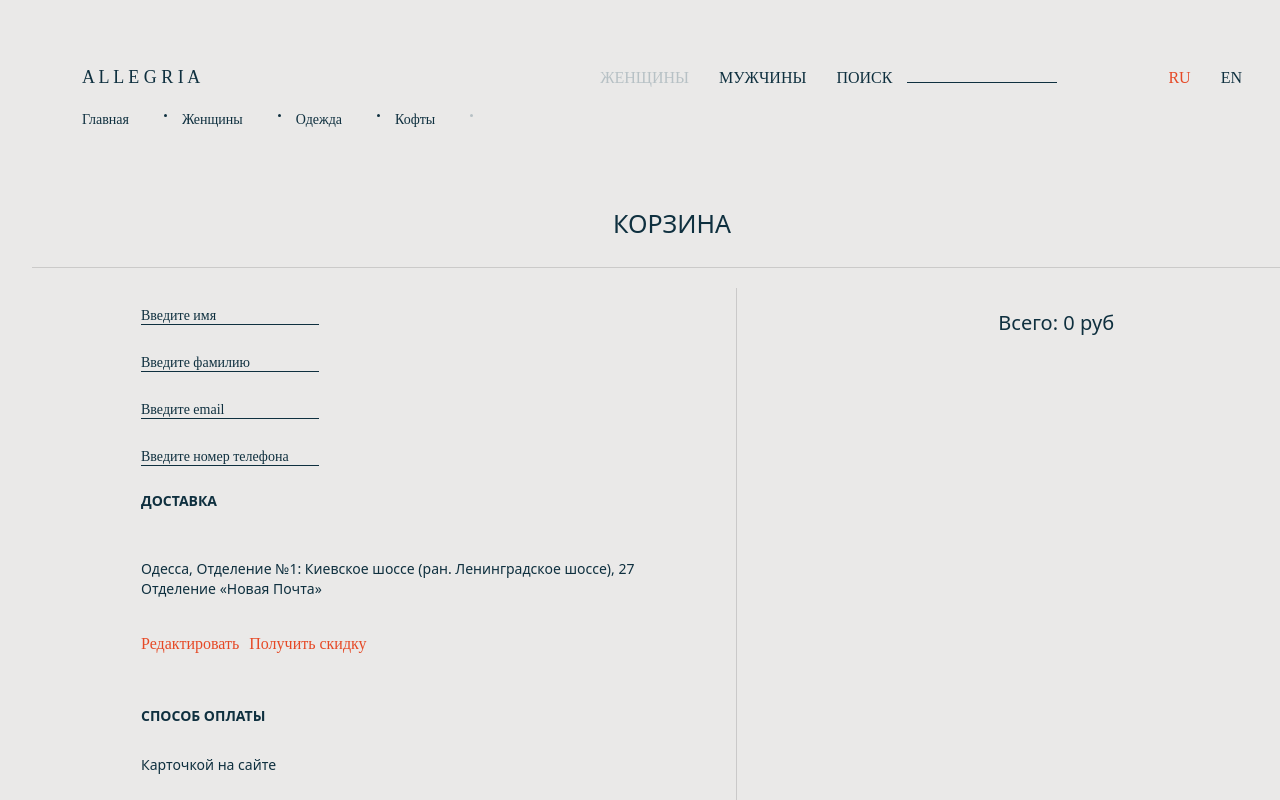
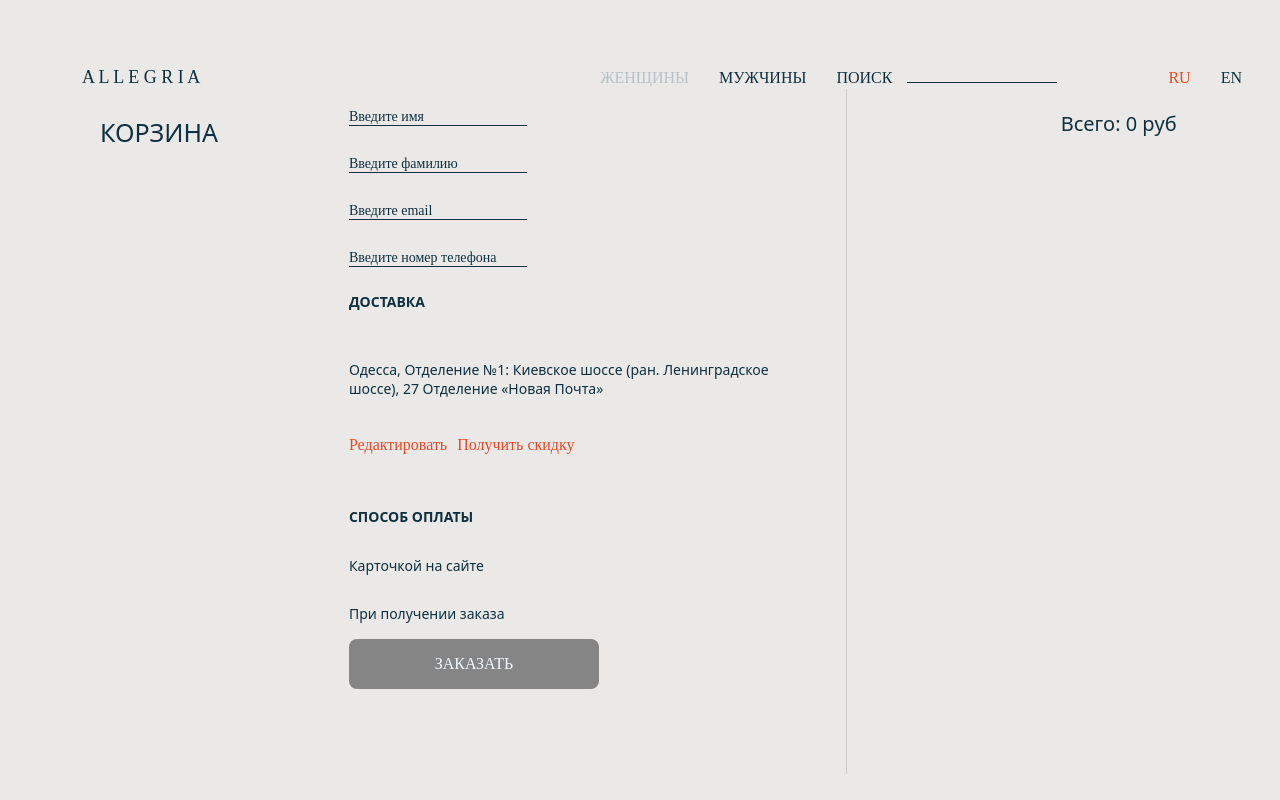
Before and after one commit to wwqwsff/shop, a Vue app: page /basket in a window 1280 px wide. Shown: the top 800 px of the page. Built offline with nearby package versions, Linux system fonts and the light colour scheme; the HTML template or start-up script is replaced by a standard one.

Commit message:
Version 2

```diff
--- /dev/null
+++ b/src/components/BreadCrumb.vue
@@ -0,0 +1,65 @@
+<template>
+  <nav aria-label="breadcrumb" class="breadcrumb-nav">
+    <ol class="breadcrumb">
+      <li
+        v-for="(item, index) in breadcrumbItems"
+        :key="index"
+        class="breadcrumb-item"
+      >
+        <template v-if="item.url && index !== breadcrumbItems.length - 1">
+          <router-link :to="item.url">{{ item.label }}</router-link>
+        </template>
+        <template v-else>
+          <span>{{ item.label }}</span>
+        </template>
+      </li>
+    </ol>
+  </nav>
+</template>
+
+<script setup>
+import { computed } from 'vue';
+import { useRoute } from 'vue-router';
+
+const route = useRoute();
+
+const breadcrumbItems = computed(() => {
+  const items = route.matched.map(r => ({
+    label: r.meta?.breadcrumb || r.name,
+    url: r.path
+  }));
+
+  // Последний элемент — текущая страница, без ссылки
+  if (items.length) items[items.length - 1].url = undefined;
+
+  return items;
+});
+</script>
+
+<style scoped>
+.breadcrumb {
+  list-style: none;
+  display: flex;
+  gap: 0.5rem;
+  padding: 0;
+  margin: 0;
+}
+
+.breadcrumb-item::after {
+  content: ">";
+  margin-left: 0.5rem;
+}
+
+.breadcrumb-item:last-child::after {
+  content: "";
+}
+
+.breadcrumb-item a {
+  text-decoration: none;
+  color: #0f303f;
+}
+
+.breadcrumb-item span {
+  color: #6c757d;
+}
+</style>
--- a/src/components/Header.vue
+++ b/src/components/Header.vue
@@ -1,11 +1,25 @@
 <script setup lang="ts">
-import { ref } from 'vue'
-import { BaseButton, Svg } from './index'
+import { ref , computed} from 'vue'
+import { useRoute } from 'vue-router';
+import { BaseButton, Svg, BreadCrumb} from './index'
+
 
 type Category = 'women' | 'men'
 type Language = 'ru'| 'en'
 
+const route = useRoute();
 
+const breadcrumbItems = computed(() => {
+  // matched – массив обработанных частей маршрута (от родительского к дочернему)
+  const items = route.matched.map((matchedRoute, index, array) => {
+    // Берём название из meta, либо генерируем из name
+    const label = matchedRoute.meta?.breadcrumb || matchedRoute.name || '...';
+    // Для всех элементов, кроме последнего, делаем ссылку
+    const url = index === array.length - 1 ? undefined : matchedRoute.path;
+    return { label, url };
+  });
+  return items;
+});
 const activeCategory = ref<Category>('women')
 const activeLanguage = ref<Language>('ru')
 const languages = {
@@ -84,25 +98,8 @@
     </div>
   </div>
   <div class="header__down">
-    <RouterLink to="/" class="btn--router">
-    <BaseButton
-    class="header__down--info"
-    text="Главная"
-    size="small-size"/></RouterLink>
-    <BaseButton
-    class="header__down--info"
-    text="Женщины"
-    size="small-size"/>
-    <BaseButton
-    class="header__down--info"
-    text="Одежда"
-    size="small-size"/>
-    <BaseButton
-    class="header__down--info-grey"
-    text="Кофты"
-    size="small-size"
-
-    />
+   <BreadCrumb :items="breadcrumbItems"
+    />  <router-view />
   </div>
 
 </template>
--- a/src/components/Sidebar.vue
+++ b/src/components/Sidebar.vue
@@ -7,6 +7,7 @@
   title: string
   routeKey: string
 }
+
 const categories = {
   women: { text: 'ЖЕНЩИНЫ' },
   men: { text: 'МУЖЧИНЫ' }
@@ -49,10 +50,6 @@
       title: 'ДЕКОР ДЛЯ ДОМА',
       items: [{ title: 'Все товары', routeKey: 'all_products' }]
     },
-    {
-      title: 'УКРАШЕНИЯ',
-      items: [{ title: 'Украшения', routeKey: 'jewelry' }]
-    }
   ],
   men: [
     {
--- a/src/components/SidebarElements.vue
+++ b/src/components/SidebarElements.vue
@@ -36,13 +36,13 @@
 </script>
 <template>
   <hr class="line" />
-  <li>
+  <li @click="hangleClick">
     <span class="text">{{ info }}</span>
-    ><Svg
+    <Svg
       class="svg"
       :size="16"
       :name="isOpen ? 'dash' : 'plus'"
-      @click="hangleClick"
+
       :stroke-width="0.4"
     ></Svg>
   </li>
--- a/src/components/index.ts
+++ b/src/components/index.ts
@@ -10,3 +10,4 @@
 export { default as PopUpWindow } from './PopUpWindow.vue'
 export { default as Input} from './Input.vue'
 export { default as BasketProduct} from './BasketProduct.vue'
+export {default as BreadCrumb} from './BreadCrumb.vue'
--- a/src/router.ts
+++ b/src/router.ts
@@ -23,7 +23,10 @@
   {
     path: '/',
     name: 'Main',
-    component: Main
+    component: Main,
+    meta: { breadcrumb: 'Главная',
+      parent: '/'
+     }
   },
   {
     path: '/one',
@@ -41,12 +44,16 @@
   {
     path: '/category/dress',
     name: 'Dress',
-    component: Dress
+    component: Dress,
+    meta: { breadcrumb: 'Платья',
+      parent: '/' }
   },
   {
     path: '/category/parfum',
     name: 'Parfum',
-    component: Parfum
+    component: Parfum,
+    meta: { breadcrumb: 'Парфюм',
+      parent: '/' }
   },
   {
     path:'/category/pop',
@@ -56,43 +63,59 @@
   {
     path: '/category/trousers',
     name: 'Trousers',
-    component: Trousers
+    component: Trousers,
+    meta: { breadcrumb: 'Брюки',
+      parent: '/' }
   },
   {
     path: '/category/tshirt',
     name: 'Tshirt',
-    component: Tshirt
+    component: Tshirt,
+    meta: { breadcrumb: 'Футболки',
+      parent: '/' }
   },
 
   {
     path: '/category/homedecoration',
     name: 'HomeDecoration',
-    component: HomeDecoration
+    component: HomeDecoration,
+    meta: { breadcrumb: 'Декорации',
+      parent: '/' }
   },
   {
     path: '/menCatalog',
     name: 'ManCatalog',
-    component: ManCatalog
+    component: ManCatalog,
+    meta: { breadcrumb: 'Мужчинам',
+      parent: '/' }
   },
 
   {
     path: '/category/mentshirt',
     name: 'MenTshirt',
-    component: MenTshirt
+    component: MenTshirt,
+    meta: { breadcrumb: 'Мужские футболки',
+      parent: '/' }
   },
   {
     path: '/category/menwatch',
     name: 'MenWatch',
-    component: MenWatch
+    component: MenWatch,
+    meta: { breadcrumb: 'Часы',
+      parent: '/' }
   },
   {
     path: '/category/skincare',
     name: 'Skincare',
-    component: Skincare
+    component: Skincare,
+    meta: { breadcrumb: 'Макияж' ,
+      parent: '/'}
   },{
     path: '/category/sunglasses',
     name: 'SunGlasses',
-    component:SunGlasses
+    component:SunGlasses,
+    meta: { breadcrumb: 'Солнечные очки',
+      parent: '/' }
   },
   {
     path:'/category/product',
--- a/src/views/ProductCard.vue
+++ b/src/views/ProductCard.vue
@@ -13,10 +13,53 @@
 })
 
 const { addToBasket } = useBasketStore()
+const activePopup = ref(null)
 
+const infoButtons = [
+  { text: 'Оплата и доставка', type: 'payment', content: paymentContent, size: 'pay' },
+  { text: 'Возврат и доставка', type: 'return', content: returnContent, size: 'return' }
+]
+const productInfo = computed(() => [
+  {
+    text: product.value.brand || 'Brand',
+    size: 'size25',
+    color: 'dark-blue',
+    class: 'product__card--info--style'
+  },
+  {
+    text: productTitle.value,
+    size: 'size14',
+    color: 'grey',
+    class: 'product__card--info--style--one'
+  },
+  {
+    text: productPrice.value,
+    size: 'size14',
+    color: 'dark-blue',
+    class: 'product__card--info--style--one'
+  },
+  product.value.discountPercentage && {
+    text: `Скидка: ${product.value.discountPercentage}%`,
+    size: 'size14',
+    color: 'red',
+    class: 'product__card--info--style--one'
+  },
+  product.value.rating && {
+    text: `Рейтинг: ${product.value.rating}`,
+    size: 'size14',
+    color: 'dark-blue',
+    class: 'product__card--info--style--one'
+  }
+].filter(Boolean))
+
+const openPopup = (type) => {
+  activePopup.value = type
+}
+
+const closePopup = () => {
+  activePopup.value = null
+}
 const product = ref({})
-const showPaymentPopup = ref(false)
-const showReturnPopup = ref(false)
 const selectedSize = ref('s')
 const selectedColor = ref('beige')
 const fetchProduct = async () => {
@@ -69,7 +112,21 @@
   addToBasket(product.value, selectedSize.value, selectedColor.value)
   // Здесь можно добавить логику перехода к оформлению заказа
 }
-
+const actionButtons = [
+  {
+    text: 'ДОБАВИТЬ В КОРЗИНУ',
+    handler: handleAddToBasket,
+    class: 'addToCard--hover'
+  },
+  {
+    text: 'КУПИТЬ В ОДИН КЛИК',
+    handler: handleBuyNow,
+    class: 'addToPay--hover',
+    color: 'grey',
+    colorBackground: 'dark-blue'
+  }
+]
+const sizeGuideUrl = 'https://sezon16.ru/wp-content/uploads/2025/08/9pdFIE8oX8zZRKtgJkAItGmIn__bOLHQxrbs72tXKP2ekvP27rYGx9jTBOHqCvFDkYQsYnONvPAGbkUoT7automs-1-1200x422.jpg'
 </script>
 
 <template>
@@ -79,30 +136,14 @@
         <img :src="productImage" :alt="productTitle" />
       </div>
       <div class="product__card--info">
-        <Title class="product__card--info--style"
-               :text="product.brand || 'Brand'"
-               size="size25"
-               color="dark-blue" />
-        <Title class="product__card--info--style--one"
-               :text="productTitle"
-               size="size14"
-               color="grey" />
-        <Title class="product__card--info--style--one"
-               :text="productPrice"
-               size="size14"
-               color="dark-blue" />
-
-        <Title v-if="product.discountPercentage"
-               class="product__card--info--style--one"
-               :text="`Скидка: ${product.discountPercentage}%`"
-               size="size14"
-               color="red" />
-
-        <Title v-if="product.rating"
-               class="product__card--info--style--one"
-               :text="`Рейтинг: ${product.rating}`"
-               size="size14"
-               color="dark-blue" />
+        <Title
+            v-for="(item, index) in productInfo"
+            :key="index"
+            :text="item.text"
+            :size="item.size"
+            :color="item.color"
+            :class="item.class"
+          />
 
         <div v-if="product.description"
              class="product__card--info--style--one">
@@ -126,9 +167,17 @@
 
           />
         </div>
-        <BaseButton class="product__card--info--style--btn"
-                    text="Таблица размеров" />
 
+                <a
+        :href="sizeGuideUrl"
+        target="_blank"
+        rel="noopener noreferrer"
+      >
+        <BaseButton
+          class="product__card--info--style--btn"
+          text="Таблица размеров"
+        />
+</a>
         <Title class="product__card--info--style--one"
                text="Цвет"
                size="size14"
@@ -147,61 +196,52 @@
 
         <div class="addToCard">
   <BaseButton
+    v-for="button in actionButtons"
+    :key="button.text"
     size="button--addCard"
-            text="ДОБАВИТЬ В КОРЗИНУ"
+    :text="button.text"
+    :color="button.color"
+    :color-background="button.colorBackground"
     :disabled="!isSelectionComplete"
-            @click="handleAddToBasket"
-            class="addToCard--hover"
-          />
-          <BaseButton
-            size="button--addCard"
-            text="КУПИТЬ В ОДИН КЛИК"
-            color="grey"
-            color-background="dark-blue"
-            :disabled="!isSelectionComplete"
-            @click="handleBuyNow"
-            class="addToPay--hover"
+    :class="button.class"
+    @click="button.handler"
   />
 </div>
 
         <div class="information">
-          <BaseButton @click="showPaymentPopup = true"
-                      text="Оплата и доставка"
+  <BaseButton
+    v-for="button in infoButtons"
+    :key="button.type"
+    :text="button.text"
     color="grey"
-                      class="information--style" />
-          <BaseButton @click="showReturnPopup = true"
-                      text="Возврат и доставка"
-                      color="grey"
-                      class="information--style" />
+    class="information--style"
+    @click="openPopup(button.type)"
+  />
 </div>
       </div>
     </div>
 
-    <PopUpWindow v-if="showPaymentPopup"
-                 title="Оплата и доставка"
-                 :text="paymentContent"
-                 size="pay"
-                 @close="showPaymentPopup = false" />
-
-    <PopUpWindow v-if="showReturnPopup"
-                 title="Возврат и доставка"
-                 :text="returnContent"
-                 size="return"
-                 @close="showReturnPopup = false" />
+    <PopUpWindow
+  v-if="activePopup"
+  :title="infoButtons.find(btn => btn.type === activePopup)?.text"
+  :text="infoButtons.find(btn => btn.type === activePopup)?.content"
+  :size="infoButtons.find(btn => btn.type === activePopup)?.size"
+  @close="closePopup"
+/>
   </DataLoader>
 </template>
 
 <style scoped>
-.addToPay--hover:hover{
-  background-color:  #0a202b!important;
-  border: 2px solid #747474 !important;
+.product__card .addToPay--hover:hover {
+  background-color: #0a202b;
+  border: 2px solid #747474;
 }
 .addToCard--hover:hover{
   background-color: #e0dede;
   border: 2px solid #747474;
 }
-.information--style:hover{
-  color: #999898 !important;
+.product__card.information--style:hover{
+  color: #999898;
 }
 body.popup-open .product__card {
   filter: blur(2px);
@@ -231,8 +271,8 @@
     height: 35px;
     border: 1px solid #0f303f;
 }
-.product__card--btn:hover{
-  border: 3px solid #bebebe !important;
+.product__card.product__card--btn:hover{
+  border: 3px solid #bebebe ;
   background-color:#e0dede;
 }
 
```
Also changed, not shown: src/components/DataLoader/DataLoader.vue (+72 -4 lines). Lines whose indentation alone changed are shown as unchanged.
